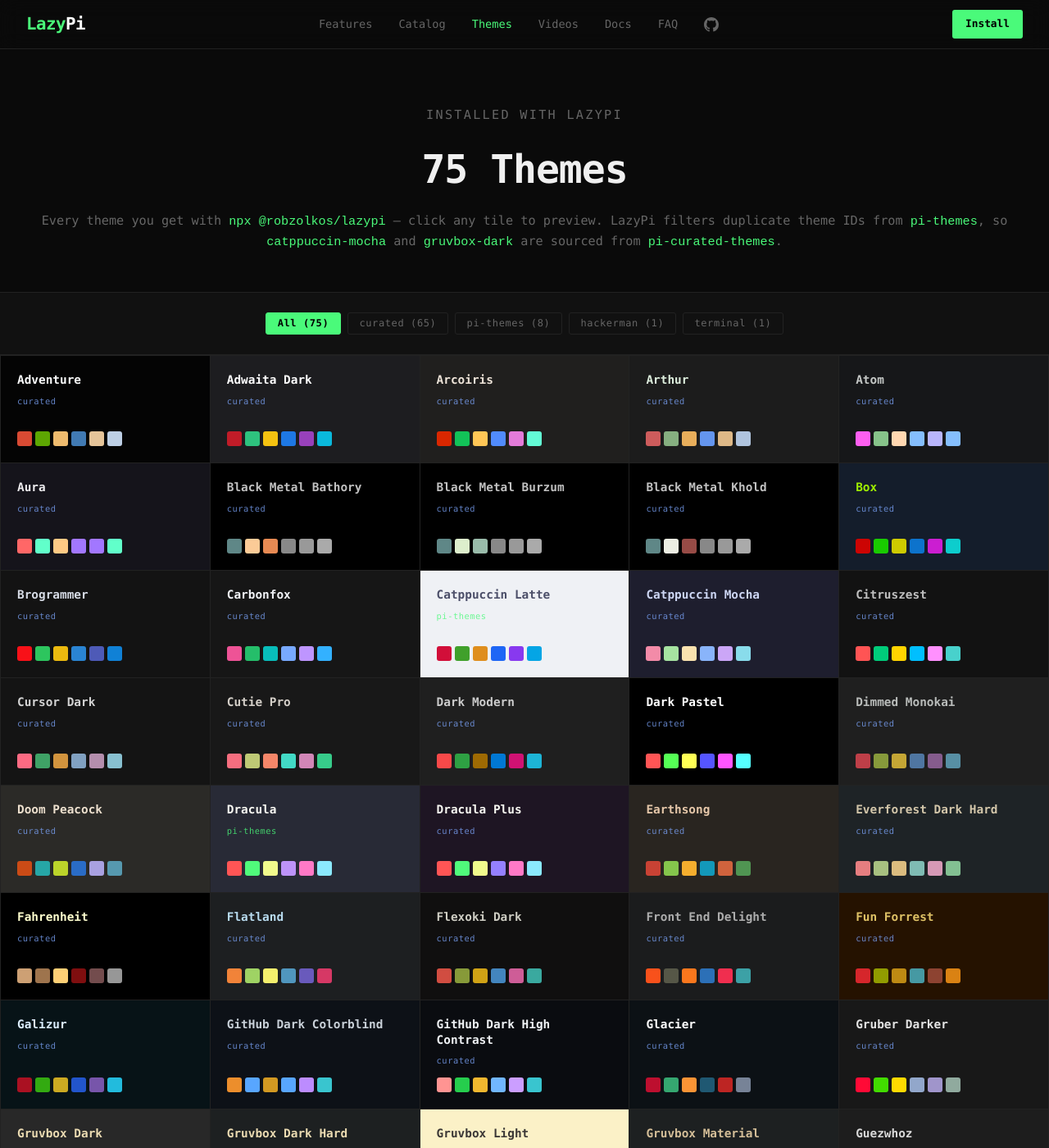
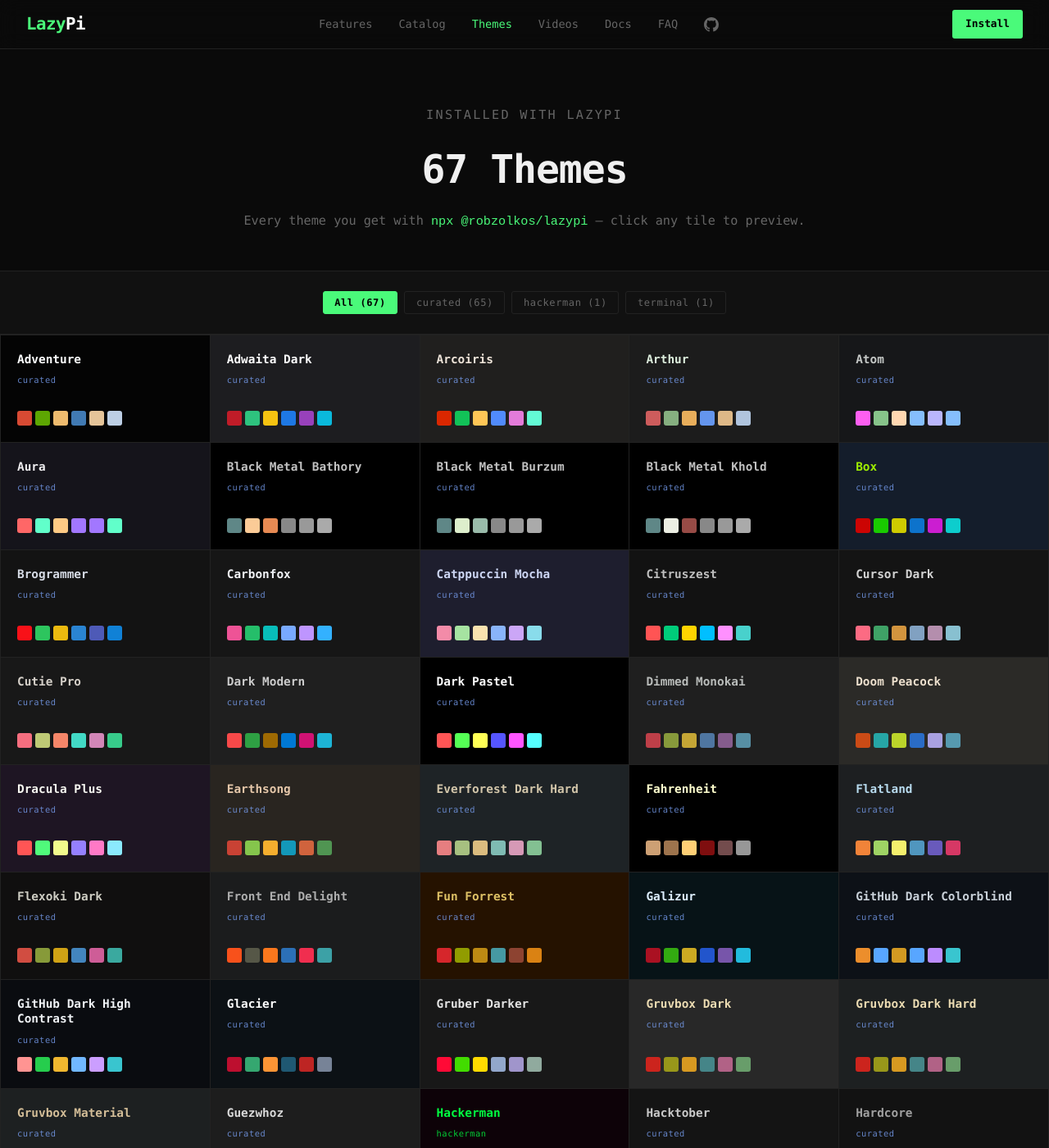
Before and after one commit to robzolkos/LazyPi, a Jekyll site: the page built from docs/themes.html, in a window 1280 px wide and 1400 px high. Shown: the whole window at 82% size. Built offline with Jekyll 4.4.1, drawn with Linux system fonts in a browser that asks for light colours; some of the changed text lies outside the part shown.

Commit message:
fix: remove pi-themes from catalog (#52)

```diff
--- a/docs/docs/index.html
+++ b/docs/docs/index.html
@@ -34,7 +34,7 @@
         </tr>
         <tr>
           <td>Themes</td>
-          <td>76 terminal themes: Dracula, Nord, Gruvbox, Tokyo Night, and more</td>
+          <td>67 terminal themes: Kanagawa, Carbonfox, Gruvbox Dark, Hackerman, and more</td>
         </tr>
         <tr>
           <td>MCP</td>
--- a/docs/docs/installation.html
+++ b/docs/docs/installation.html
@@ -29,7 +29,7 @@
 
     <h2>Install all vs. interactive picker</h2>
     <p>
-      Choosing <strong>Install all (recommended)</strong> installs all 26 packages at once. This is the fastest way to get a complete setup and is safe — each package is independent and none conflict.
+      Choosing <strong>Install all (recommended)</strong> installs all 25 packages at once. This is the fastest way to get a complete setup with LazyPi's curated package set.
     </p>
     <p>
       The interactive picker lets you browse the catalog and select only what you want. Use arrow keys to navigate, space to toggle, and enter to confirm.
--- a/docs/docs/packages/index.html
+++ b/docs/docs/packages/index.html
@@ -4,7 +4,7 @@
 description: "The 21 non-theme packages included in LazyPi, with themes documented separately."
 ---
 <h1>Packages</h1>
-    <p class="page-desc">21 hand-picked non-theme packages from the Pi community. The 5 bundled theme packages are documented separately on <a href="/themes.html">Themes</a>.</p>
+    <p class="page-desc">21 hand-picked non-theme packages from the Pi community. The 3 bundled theme packages are documented separately on <a href="/themes.html">Themes</a>.</p>
 
     <div class="pkg-grid">
       <a class="pkg-card" href="/docs/packages/subagents.html">
--- a/docs/themes.html
+++ b/docs/themes.html
@@ -5,8 +5,8 @@
 ---
 <div class="header">
   <p class="header-eyebrow">Installed with LazyPi</p>
-  <h1>75 Themes</h1>
-  <p>Every theme you get with <code style="color:var(--green)">npx @robzolkos/lazypi</code> — click any tile to preview. LazyPi filters duplicate theme IDs from <code style="color:var(--green)">pi-themes</code>, so <code style="color:var(--green)">catppuccin-mocha</code> and <code style="color:var(--green)">gruvbox-dark</code> are sourced from <code style="color:var(--green)">pi-curated-themes</code>.</p>
+  <h1>67 Themes</h1>
+  <p>Every theme you get with <code style="color:var(--green)">npx @robzolkos/lazypi</code> — click any tile to preview.</p>
 </div>
 
 <div class="filter-bar" id="filter-bar"></div>
@@ -26,7 +26,6 @@
   { name: "Box",                     pkg: "pi-curated-themes", bg: "#141d2b", fg: "#9fef00", swatches: ["#cc0403","#19cb00","#cecb00","#0d73cc","#cb1ed1","#0dcdcd"] },
   { name: "Brogrammer",              pkg: "pi-curated-themes", bg: "#131313", fg: "#d6dbe5", swatches: ["#f81118","#2dc55e","#ecba0f","#2a84d2","#4e5ab7","#1081d6"] },
   { name: "Carbonfox",               pkg: "pi-curated-themes", bg: "#161616", fg: "#f2f4f8", swatches: ["#ee5396","#25be6a","#08bdba","#78a9ff","#be95ff","#33b1ff"] },
-  { name: "Catppuccin Latte",        pkg: "pi-themes",         bg: "#eff1f5", fg: "#4c4f69", swatches: ["#d20f39","#40a02b","#df8e1d","#1e66f5","#8839ef","#04a5e5"] },
   { name: "Catppuccin Mocha",        pkg: "pi-curated-themes", bg: "#1e1e2e", fg: "#cdd6f4", swatches: ["#f38ba8","#a6e3a1","#f9e2af","#89b4fa","#cba6f7","#89dceb"] },
   { name: "Citruszest",              pkg: "pi-curated-themes", bg: "#121212", fg: "#bfbfbf", swatches: ["#ff5454","#00cc7a","#ffd400","#00bfff","#ff90fe","#48d1cc"] },
   { name: "Cursor Dark",             pkg: "pi-curated-themes", bg: "#141414", fg: "#d4d4d4", swatches: ["#fc6b83","#3fa266","#d2943e","#81a1c1","#b48ead","#88c0d0"] },
@@ -35,7 +34,6 @@
   { name: "Dark Pastel",             pkg: "pi-curated-themes", bg: "#000000", fg: "#ffffff", swatches: ["#ff5555","#55ff55","#ffff55","#5555ff","#ff55ff","#55ffff"] },
   { name: "Dimmed Monokai",          pkg: "pi-curated-themes", bg: "#1f1f1f", fg: "#b9bcba", swatches: ["#be3f48","#879a3b","#c5a635","#4f76a1","#855c8d","#578fa4"] },
   { name: "Doom Peacock",            pkg: "pi-curated-themes", bg: "#2b2a27", fg: "#ede0ce", swatches: ["#cb4b16","#26a6a6","#bcd42a","#2a6cc6","#a9a1e1","#5699af"] },
-  { name: "Dracula",                 pkg: "pi-themes",         bg: "#282a36", fg: "#f8f8f2", swatches: ["#ff5555","#50fa7b","#f1fa8c","#bd93f9","#ff79c6","#8be9fd"] },
   { name: "Dracula Plus",            pkg: "pi-curated-themes", bg: "#1e1523", fg: "#f8f8f2", swatches: ["#ff5555","#50fa7b","#f1fa8c","#9580ff","#ff79c6","#8be9fd"] },
   { name: "Earthsong",               pkg: "pi-curated-themes", bg: "#292520", fg: "#e5c7a9", swatches: ["#c94234","#85c54c","#f5ae2e","#1398b9","#d0633d","#509552"] },
   { name: "Everforest Dark Hard",    pkg: "pi-curated-themes", bg: "#1e2326", fg: "#d3c6aa", swatches: ["#e67e80","#a7c080","#dbbc7f","#7fbbb3","#d699b6","#83c092"] },
@@ -51,7 +49,6 @@
   { name: "Gruber Darker",           pkg: "pi-curated-themes", bg: "#181818", fg: "#e4e4e4", swatches: ["#ff0a36","#42dc00","#ffdb00","#92a7cb","#a095cb","#90aa9e"] },
   { name: "Gruvbox Dark",            pkg: "pi-curated-themes", bg: "#282828", fg: "#ebdbb2", swatches: ["#cc241d","#98971a","#d79921","#458588","#b16286","#689d6a"] },
   { name: "Gruvbox Dark Hard",       pkg: "pi-curated-themes", bg: "#1d2021", fg: "#ebdbb2", swatches: ["#cc241d","#98971a","#d79921","#458588","#b16286","#689d6a"] },
-  { name: "Gruvbox Light",           pkg: "pi-themes",         bg: "#fbf1c7", fg: "#3c3836", swatches: ["#cc241d","#98971a","#d79921","#458588","#b16286","#689d6a"] },
   { name: "Gruvbox Material",        pkg: "pi-curated-themes", bg: "#1d2021", fg: "#d4be98", swatches: ["#ea6926","#c1d041","#eecf75","#6da3ec","#fd9bc1","#fe9d6e"] },
   { name: "Guezwhoz",                pkg: "pi-curated-themes", bg: "#1d1d1d", fg: "#d9d9d9", swatches: ["#e85181","#7ad694","#b7d074","#5aa0d6","#9a90e0","#58d6ce"] },
   { name: "Hackerman",               pkg: "pi-hackerman",      bg: "#0d0208", fg: "#00ff41", swatches: ["#ff0000","#00ff41","#ffff00","#003b00","#ff00ff","#00ffff"] },
@@ -71,17 +68,12 @@
   { name: "Matte Black",             pkg: "pi-curated-themes", bg: "#121212", fg: "#bebebe", swatches: ["#d35f5f","#ffc107","#b91c1c","#e68e0d","#d35f5f","#bebebe"] },
   { name: "Mellow",                  pkg: "pi-curated-themes", bg: "#161617", fg: "#c9c7cd", swatches: ["#f5a191","#90b99f","#e6b99d","#aca1cf","#e29eca","#ea83a5"] },
   { name: "Miasma",                  pkg: "pi-curated-themes", bg: "#222222", fg: "#c2c2b0", swatches: ["#685742","#5f875f","#b36d43","#78824b","#bb7744","#c9a554"] },
-  { name: "Nord",                    pkg: "pi-themes",         bg: "#2e3440", fg: "#d8dee9", swatches: ["#bf616a","#a3be8c","#ebcb8b","#81a1c1","#b48ead","#88c0d0"] },
   { name: "Nvim Dark",               pkg: "pi-curated-themes", bg: "#14161b", fg: "#e0e2ea", swatches: ["#ffc0b9","#b3f6c0","#fce094","#a6dbff","#ffcaff","#8cf8f7"] },
-  { name: "One Dark",                pkg: "pi-themes",         bg: "#282c34", fg: "#abb2bf", swatches: ["#e06c75","#98c379","#e5c07b","#61afef","#c678dd","#56b6c2"] },
   { name: "Popping and Locking",     pkg: "pi-curated-themes", bg: "#111114", fg: "#e0e0e0", swatches: ["#ff3c6f","#00e86e","#f9d71c","#1e90ff","#c75bff","#00d4ff"] },
   { name: "Sea Shells",              pkg: "pi-curated-themes", bg: "#09141b", fg: "#deb88d", swatches: ["#d15123","#027c9b","#fca02f","#1e4950","#68d4f1","#50a3b5"] },
   { name: "Sleepy Hollow",           pkg: "pi-curated-themes", bg: "#121214", fg: "#af9a91", swatches: ["#ba3934","#91773f","#b55600","#5f63b4","#a17c7b","#8faea9"] },
   { name: "Smyck",                   pkg: "pi-curated-themes", bg: "#1b1b1b", fg: "#f7f7f7", swatches: ["#b84131","#7da900","#c4a500","#62a3c4","#ba8acc","#207383"] },
-  { name: "Solarized Dark",          pkg: "pi-themes",         bg: "#002b36", fg: "#839496", swatches: ["#dc322f","#859900","#b58900","#268bd2","#d33682","#2aa198"] },
-  { name: "Solarized Light",         pkg: "pi-themes",         bg: "#fdf6e3", fg: "#657b83", swatches: ["#dc322f","#859900","#b58900","#268bd2","#d33682","#2aa198"] },
   { name: "Terminal (ANSI)",         pkg: "pi-terminal-theme", bg: "#000000", fg: "#ffffff", swatches: ["#cc0000","#4e9a06","#c4a000","#3465a4","#75507b","#06989a"] },
-  { name: "Tokyo Night",             pkg: "pi-themes",         bg: "#1a1b26", fg: "#a9b1d6", swatches: ["#f7768e","#9ece6a","#e0af68","#7aa2f7","#bb9af7","#7dcfff"] },
   { name: "Tomorrow Night",          pkg: "pi-curated-themes", bg: "#1d1f21", fg: "#c5c8c6", swatches: ["#cc6666","#b5bd68","#f0c674","#81a2be","#b294bb","#8abeb7"] },
   { name: "Tomorrow Night Bright",   pkg: "pi-curated-themes", bg: "#000000", fg: "#eaeaea", swatches: ["#d54e53","#b9ca4a","#e7c547","#7aa6da","#c397d8","#70c0b1"] },
   { name: "Tomorrow Night Burns",    pkg: "pi-curated-themes", bg: "#151515", fg: "#a1b0b8", swatches: ["#832e31","#a63c40","#d3494e","#fc595f","#df9395","#ba8586"] },
@@ -93,14 +85,12 @@
 
 const pkgLabels = {
   "pi-curated-themes": "curated",
-  "pi-themes":         "pi-themes",
   "pi-hackerman":      "hackerman",
   "pi-terminal-theme": "terminal",
 };
 
 const pkgColors = {
   "pi-curated-themes": "#7aa2f7",
-  "pi-themes":         "#4afa7a",
   "pi-hackerman":      "#00ff41",
   "pi-terminal-theme": "#888",
 };
```
Also changed, not shown: other parts of docs/docs/index.html (+1 -1 lines), bin/lazypi.mjs (+0 -52 lines), docs/index.html (+6 -6 lines), README.md.
